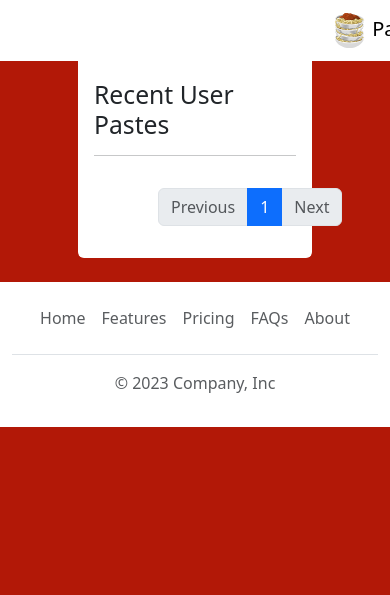
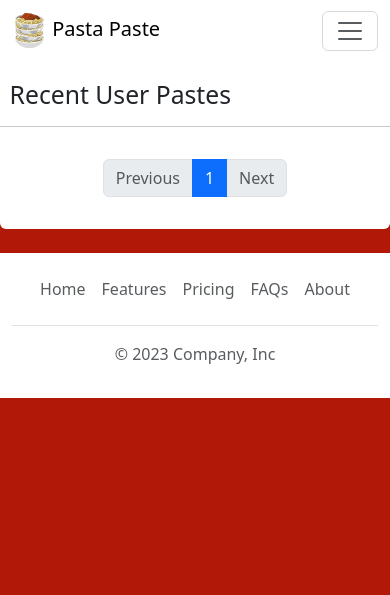
Before and after one commit to LoganHodgins/Pasta-Paste, a Django app: page / in a window 390 px wide. Shown: the top 595 px of the page. After the commit the page ends 398 px from the top, so only its background shows below. Run offline with Django 4.2, Linux system fonts and the light colour scheme.

Commit message:
added responsive layout

```diff
--- a/static/includes/header.css
+++ b/static/includes/header.css
@@ -1,6 +1,5 @@
 nav.navbar {
     background-color: #fff !important;
-    padding-left: 20rem !important;
 }
 
 img {
--- a/static/styles.css
+++ b/static/styles.css
@@ -14,7 +14,13 @@ html {
 
 main {
     background-color: #fff;
-    width: 60%;
-    margin: auto;
+    width: 100vw;
     border-radius: 6px;
 }
+
+@media (min-width: 47rem) {
+    main {
+        width: 60%;
+        margin: auto;
+    }
+}
--- a/templates/includes/header.html
+++ b/templates/includes/header.html
@@ -6,6 +6,9 @@
         <img src="{% static "user_paste/images/food-tasty-pasta.svg" %}" alt="Pasta-Paste logo">
         Pasta Paste
       </a>
+      <button class="navbar-toggler" type="button" data-bs-toggle="collapse" data-bs-target="#navbarSupportedContent" aria-controls="navbarSupportedContent" aria-expanded="false" aria-label="Toggle navigation">
+        <span class="navbar-toggler-icon"></span>
+      </button>
       <div class="collapse navbar-collapse" id="navbarSupportedContent">
         <ul class="navbar-nav me-auto mb-2 mb-lg-0">
           <li class="nav-item">
--- a/user_paste/static/user_paste/index.css
+++ b/user_paste/static/user_paste/index.css
@@ -1,10 +1,18 @@
-ul {
+.paste-list {
     list-style-type: none;
+    margin: 0 0.6rem;
+    padding: 0;
 }
 
-.paste-list {
-    margin: 1rem;
-    padding-top: 4rem;
+.paste-list-container {
+    display: flex;
+    flex-direction: column;
+    align-items: center;
+}
+
+.paste-list-title {
+    padding-top: 5rem;
+    margin: 0 0.6rem;
 }
 
 .card-header {
@@ -19,12 +27,7 @@ ul {
 
 .card {
     max-width: 50rem;
-    margin: 2rem;
-}
-
-nav.page-nav {
-    position: relative;
-    left: 4rem;
+    margin-top: 2rem;
 }
 
 .page-nav {
--- a/user_paste/templates/user_paste/index.html
+++ b/user_paste/templates/user_paste/index.html
@@ -6,15 +6,14 @@
 {% endblock %}
 
 {% block content %}
-<div class="paste-list">
-    <h2>Recent User Pastes</h2>
+<h2 class="paste-list-title">Recent User Pastes</h2>
 <hr/>
-    <ul>
+<div class="paste-list-container">
+    <ul class="paste-list">
         {% for post in pastes %}
            {% include 'user_paste/includes/paste_card.html' %}
         {% endfor %}
     </ul>
-</div>
     <nav class="page-nav">
         <ul class="pagination">
             {% if page_obj.has_previous %}
@@ -38,4 +37,5 @@
             {% endif %}
         </ul>
     </nav>
+</div>
 {% endblock %}
--- a/user_paste/templates/user_paste/user_paste.html
+++ b/user_paste/templates/user_paste/user_paste.html
@@ -8,6 +8,8 @@
 {% endblock %}
 
 {% block content %}
+<h2 class="paste-area-title">Create Paste</h2>
+<hr />
 <div class="paste-area">
     <form action="{% url "user-paste" %}" method='POST' class="paste-form" autocomplete="off">
         {% csrf_token %}
--- a/user_paste/views.py
+++ b/user_paste/views.py
@@ -42,7 +42,7 @@ class StartingPageView(ListView):
         context = super().get_context_data(**kwargs)
         paginator = Paginator(Post.objects.all(), 6)
         page = context['page_obj']
-        context['first_pages'] = paginator.get_elided_page_range(number=page.number, on_ends=0)
+        context['first_pages'] = paginator.get_elided_page_range(number=page.number, on_each_side=2, on_ends=0)
         return context
 
 class Paste(DetailView):
```
Also changed, not shown: user_paste/static/user_paste/paste.css (+7 -1 lines), user_paste/static/user_paste/user_paste.css (+6 -1 lines), README.md. Lines whose indentation alone changed are shown as unchanged.
